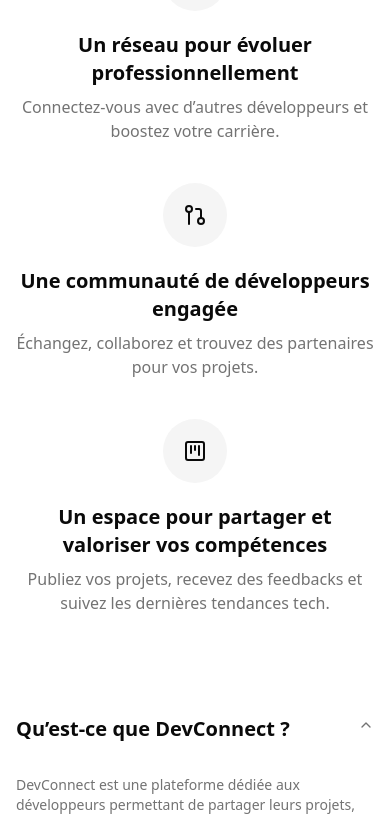
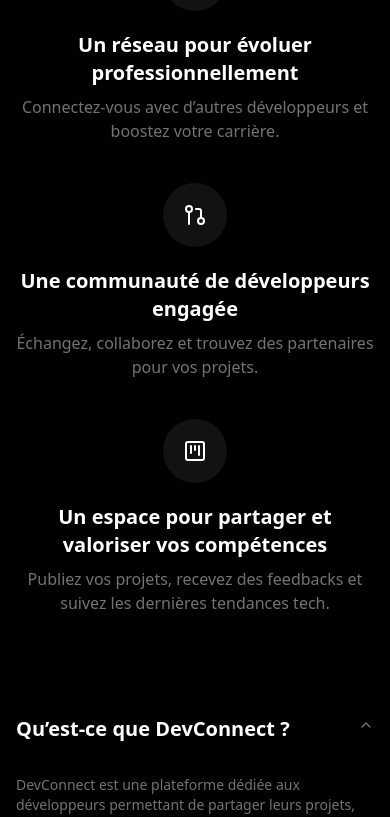
Before and after one commit to loomrkt/devconnect, a Next.js app: page / in a window 390 px wide. Shown: the part 1171-1988 px from the top of the page. Built offline with nearby package versions, Linux system fonts and the light colour scheme.

Commit message:
dark theme because it's for dev

```diff
--- a/app/globals.css
+++ b/app/globals.css
@@ -120,3 +120,8 @@
     @apply bg-background text-foreground;
   }
 }
+
+html, body{
+  background-color: black;
+  color: white;
+}
--- a/app/layout.tsx
+++ b/app/layout.tsx
@@ -25,9 +25,9 @@
   return (
     <html lang="en">
       <body
-        className={`${geistSans.variable} ${geistMono.variable} antialiased`}
+        className={`${geistSans.variable} ${geistMono.variable} antialiased `}
       >
-        {children}
+        <div className="bg-black text-white">{children}</div>
       </body>
     </html>
   );
--- a/components/navbar.tsx
+++ b/components/navbar.tsx
@@ -168,7 +168,7 @@
     <NavigationMenuItem key={item.title}>
       <Link
         href={item.url}
-        className="group inline-flex h-10 w-max items-center justify-center rounded-md bg-background px-4 py-2 text-sm font-medium transition-colors hover:bg-muted hover:text-accent-foreground"
+        className="group inline-flex h-10 w-max items-center justify-center rounded-md px-4 py-2 text-sm font-medium transition-colors bg-neutral-900/70 hover:bg-neutral-900/100"
       >
         {item.title}
       </Link>
@@ -202,10 +202,10 @@
 const SubMenuLink = ({ item }: { item: MenuItem }) => {
   return (
     <Link
-      className="flex flex-row gap-4 rounded-md p-3 leading-none no-underline transition-colors outline-none select-none hover:bg-muted hover:text-accent-foreground"
+      className="flex flex-row gap-4 rounded-md p-3 leading-none no-underline transition-colors outline-none select-none hover:bg-muted"
       href={item.url}
     >
-      <div className="text-foreground">{item.icon}</div>
+      <div>{item.icon}</div>
       <div>
         <div className="text-sm font-semibold">{item.title}</div>
         {item.description && (
--- a/components/presentation/accuiel/cta.tsx
+++ b/components/presentation/accuiel/cta.tsx
@@ -6,16 +6,15 @@
   return (
     <section className="py-10 sm:pb-32 max-w-[1200px] px-4 mx-auto">
       <div className="container">
-        <div className="flex flex-col items-center justify-between gap-8 rounded-lg bg-muted px-6 py-10 md:flex-row lg:px-20 lg:py-16">
+        <div className="flex flex-col items-center justify-between gap-8 rounded-lg bg-neutral-900/70 px-6 py-10 md:flex-row lg:px-20 lg:py-16">
           <div className="">
-            <h4 className="mb-1 text-2xl font-bold md:text-3xl">
-            DevConnect
-            </h4>
+            <h4 className="mb-1 text-2xl font-bold md:text-3xl">DevConnect</h4>
             <p className="text-muted-foreground">
-            En rejoignant DevConnect, vous vous engagez à respecter ces principes pour une expérience enrichissante et sécurisée !
+              En rejoignant DevConnect, vous vous engagez à respecter ces
+              principes pour une expérience enrichissante et sécurisée !
             </p>
             <div className="mt-5">
-                <SignIn />
+              <SignIn />
             </div>
           </div>
           <div className="w-full max-w-sm">
--- a/components/presentation/accuiel/faq.tsx
+++ b/components/presentation/accuiel/faq.tsx
@@ -68,7 +68,7 @@
             <img
               src={activeImage}
               alt="Faq preview"
-              className="aspect-[4/3] rounded-md object-cover pl-4 h-full w-full"
+              className="aspect-[4/3] rounded-md object-cover h-full w-full"
             />
           </div>
           <div className="w-full md:w-1/2">
@@ -83,7 +83,11 @@
                     className="cursor-pointer py-5 !no-underline transition"
                   >
                     <h6
-                      className={`text-xl font-semibold ${tab.id === activeTabId ? "text-foreground" : "text-muted-foreground"}`}
+                      className={`text-xl font-semibold ${
+                        tab.id === activeTabId
+                          ? "text-white"
+                          : "text-muted-foreground"
+                      }`}
                     >
                       {tab.title}
                     </h6>
@@ -99,7 +103,7 @@
                         height={200}
                         src={tab.image}
                         alt={tab.title}
-                        />
+                      />
                     </div>
                   </AccordionContent>
                 </AccordionItem>
--- a/components/presentation/accuiel/features.tsx
+++ b/components/presentation/accuiel/features.tsx
@@ -48,7 +48,7 @@
           <div className="grid gap-10 md:grid-cols-2 lg:grid-cols-3">
             {reasons.map((reason, i) => (
               <div key={i} className="flex flex-col text-center sm:text-start">
-                <div className="mb-5 flex size-16 items-center justify-center rounded-full bg-accent mx-auto sm:mx-0">
+                <div className="mb-5 flex size-16 items-center justify-center rounded-full bg-neutral-900/80 mx-auto sm:mx-0">
                   {reason.icon}
                 </div>
                 <h3 className="mb-2 text-xl font-semibold">{reason.title}</h3>
```
